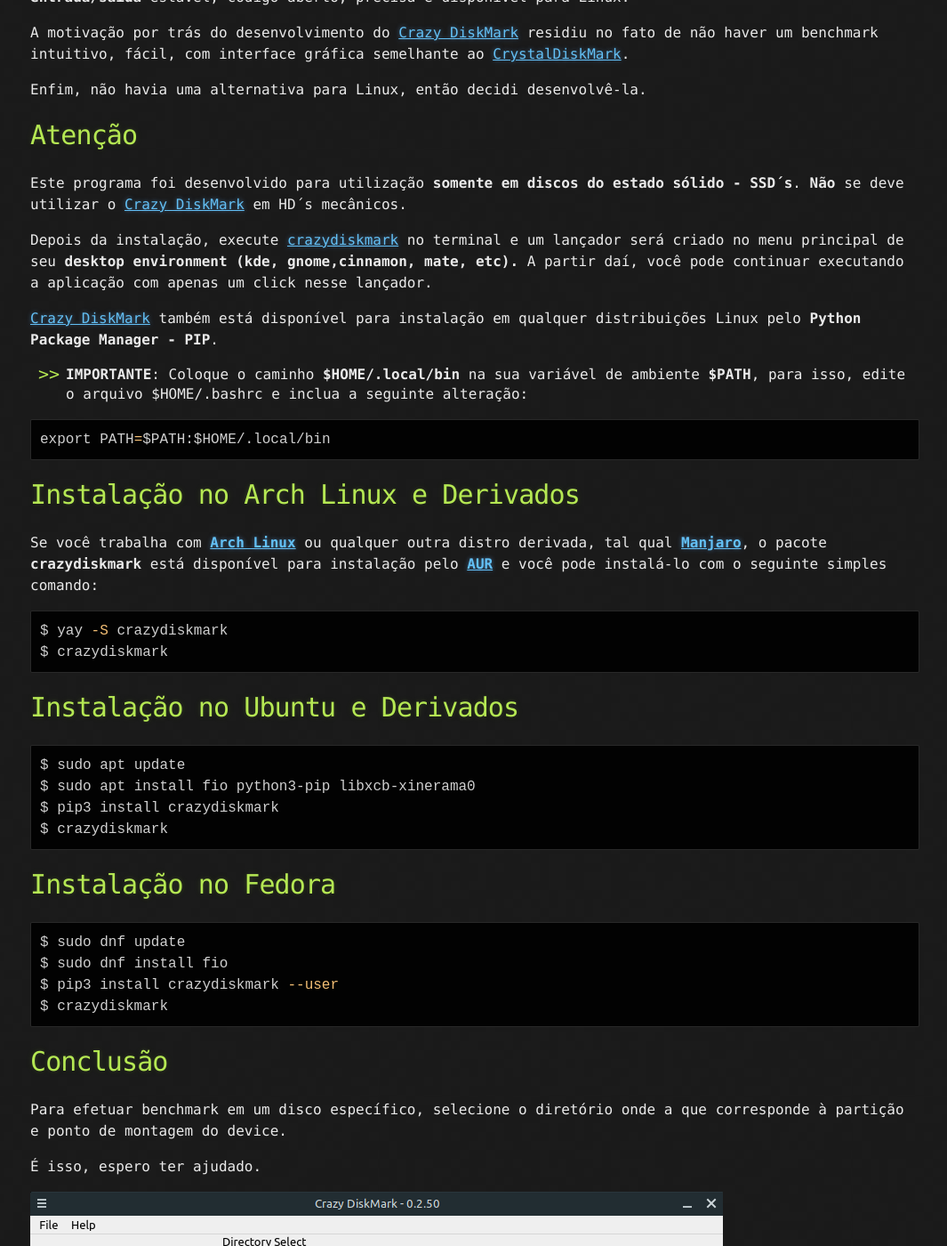
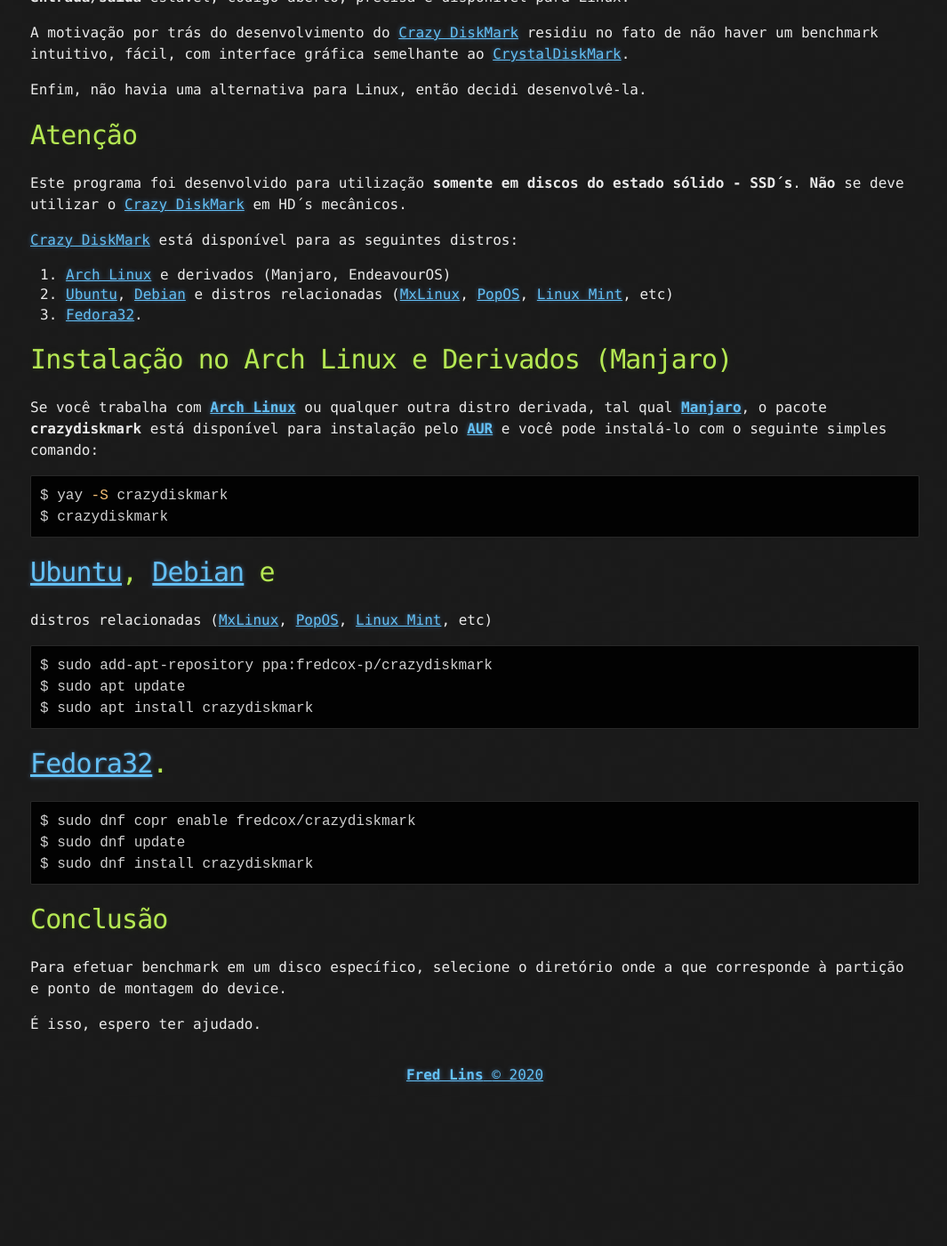
Before and after one commit to fredcox/fredcox.github.io, a Jekyll site: the page built from _posts/2020-08-31-crazydiskmark.md, in a window 1280 px wide and 1400 px high, scrolled down 897 px. Shown: the whole window at 89% size, without its empty margins (106-1171 px from the left). Built offline with Jekyll 4.4.1, drawn with Linux system fonts in a browser that asks for light colours; comment, search, counter and statistics services are not loaded; after the commit the page ends 2130 px from its top, so only the background shows below that.

Commit message:
site updated:  Fri Sep  4 09:17:57 PM -03 2020

````diff
--- a/_posts/2020-08-31-crazydiskmark.md
+++ b/_posts/2020-08-31-crazydiskmark.md
@@ -9,15 +9,15 @@ image: /assets/banners/banner-crazydiskmark-black.png
 ![banner-plex](/assets/banners/banner-crazydiskmark.png)
 
 
-Nesse artigo iremos analisar e instalar o [Crazy DiskMark](https://pypi.org/project/crazydiskmark/),
+Nesse artigo iremos analisar e instalar o [Crazy DiskMark](https://github.com/fredcox/crazydiskmark/),
 que é um utilitário desenvolvido para efetuar testes de **desempenho em discos do estado sólido - SSD**, e que
 produz as mesmas saídas do [CrystalDiskMark](https://crystalmark.info/en/software/crystaldiskmark/), este último
  disponível apenas para [Windows](https://www.microsoft.com/pt-br/windows/).
 
-[Crazy DiskMark](https://pypi.org/project/crazydiskmark/) é um front-end para o **[fio - Flexible I/O tester](https://fio.readthedocs.io/en/latest/fio_doc.html)**,
+[Crazy DiskMark](https://github.com/fredcox/crazydiskmark/) é um front-end para o **[fio - Flexible I/O tester](https://fio.readthedocs.io/en/latest/fio_doc.html)**,
 que é uma aplicação para testes de **entrada/saída** estável, código aberto, precisa e disponível para Linux.
 
-A motivação por trás do desenvolvimento do [Crazy DiskMark](https://pypi.org/project/crazydiskmark/) residiu no fato de
+A motivação por trás do desenvolvimento do [Crazy DiskMark](https://github.com/fredcox/crazydiskmark/) residiu no fato de
 não haver um benchmark intuitivo, fácil, com interface gráfica semelhante ao [CrystalDiskMark](https://crystalmark.info/en/software/crystaldiskmark/).
 
 
@@ -26,23 +26,17 @@ Enfim, não havia uma alternativa para Linux, então decidi desenvolvê-la.
 # Atenção
 
 Este programa foi desenvolvido para utilização **somente em discos do estado sólido - SSD´s**. **Não** se deve utilizar
-o [Crazy DiskMark](https://pypi.org/project/crazydiskmark/) em HD´s mecânicos.
+o [Crazy DiskMark](https://github.com/fredcox/crazydiskmark/) em HD´s mecânicos.
 
-Depois da instalação, execute [crazydiskmark](https://pypi.org/project/crazydiskmark/) no terminal e um lançador será
-criado no menu principal de seu **desktop environment (kde, gnome,cinnamon, mate, etc).** A partir daí, você pode continuar
-executando a aplicação com apenas um click nesse lançador.
 
-[Crazy DiskMark](https://pypi.org/project/crazydiskmark/) também está disponível para instalação em qualquer distribuições Linux
-pelo **Python Package Manager - PIP**.
+[Crazy DiskMark](https://github.com/fredcox/crazydiskmark/) está disponível para as seguintes distros:
 
-- **IMPORTANTE**: Coloque o caminho **$HOME/.local/bin** na sua variável de ambiente **$PATH**, para isso, edite o arquivo
-$HOME/.bashrc e inclua a seguinte alteração:
+1. [Arch Linux](https://www.archlinux.org/) e derivados (Manjaro, EndeavourOS)
+2. [Ubuntu](https://ubuntu.com/), [Debian](https://www.debian.org/index.pt.html) e
+distros relacionadas ([MxLinux](https://mxlinux.org/), [PopOS](https://pop.system76.com/), [Linux Mint](https://linuxmint.com/), etc)
+3. [Fedora32](https://getfedora.org/pt_BR/).
 
-```shell
-export PATH=$PATH:$HOME/.local/bin
-```
-
-# Instalação no Arch Linux e Derivados
+# Instalação no Arch Linux e Derivados (Manjaro)
 
 Se você trabalha com **[Arch Linux](https://www.archlinux.org/)** ou qualquer outra distro derivada, tal qual
 **[Manjaro](https://manjaro.org/)**, o pacote **crazydiskmark** está disponível para instalação pelo
@@ -53,22 +47,21 @@ $ yay -S crazydiskmark
 $ crazydiskmark
 ```
 
-# Instalação no Ubuntu e Derivados
+# [Ubuntu](https://ubuntu.com/), [Debian](https://www.debian.org/index.pt.html) e
+distros relacionadas ([MxLinux](https://mxlinux.org/), [PopOS](https://pop.system76.com/), [Linux Mint](https://linuxmint.com/), etc)
 
-```shell
+```bash
+$ sudo add-apt-repository ppa:fredcox-p/crazydiskmark
 $ sudo apt update
-$ sudo apt install fio python3-pip libxcb-xinerama0
-$ pip3 install crazydiskmark
-$ crazydiskmark
+$ sudo apt install crazydiskmark
 ```
 
-# Instalação no Fedora
+# [Fedora32](https://getfedora.org/pt_BR/).
 
-```shell
+```bash
+$ sudo dnf copr enable fredcox/crazydiskmark
 $ sudo dnf update
-$ sudo dnf install fio
-$ pip3 install crazydiskmark --user
-$ crazydiskmark
+$ sudo dnf install crazydiskmark
 ```
 
 # Conclusão
@@ -77,5 +70,3 @@ Para efetuar benchmark em um disco específico, selecione o diretório onde a qu
 do device.
 
 É isso, espero ter ajudado.
-
-![banner-plex](/assets/banners/banner-crazydiskmark.png)
````
